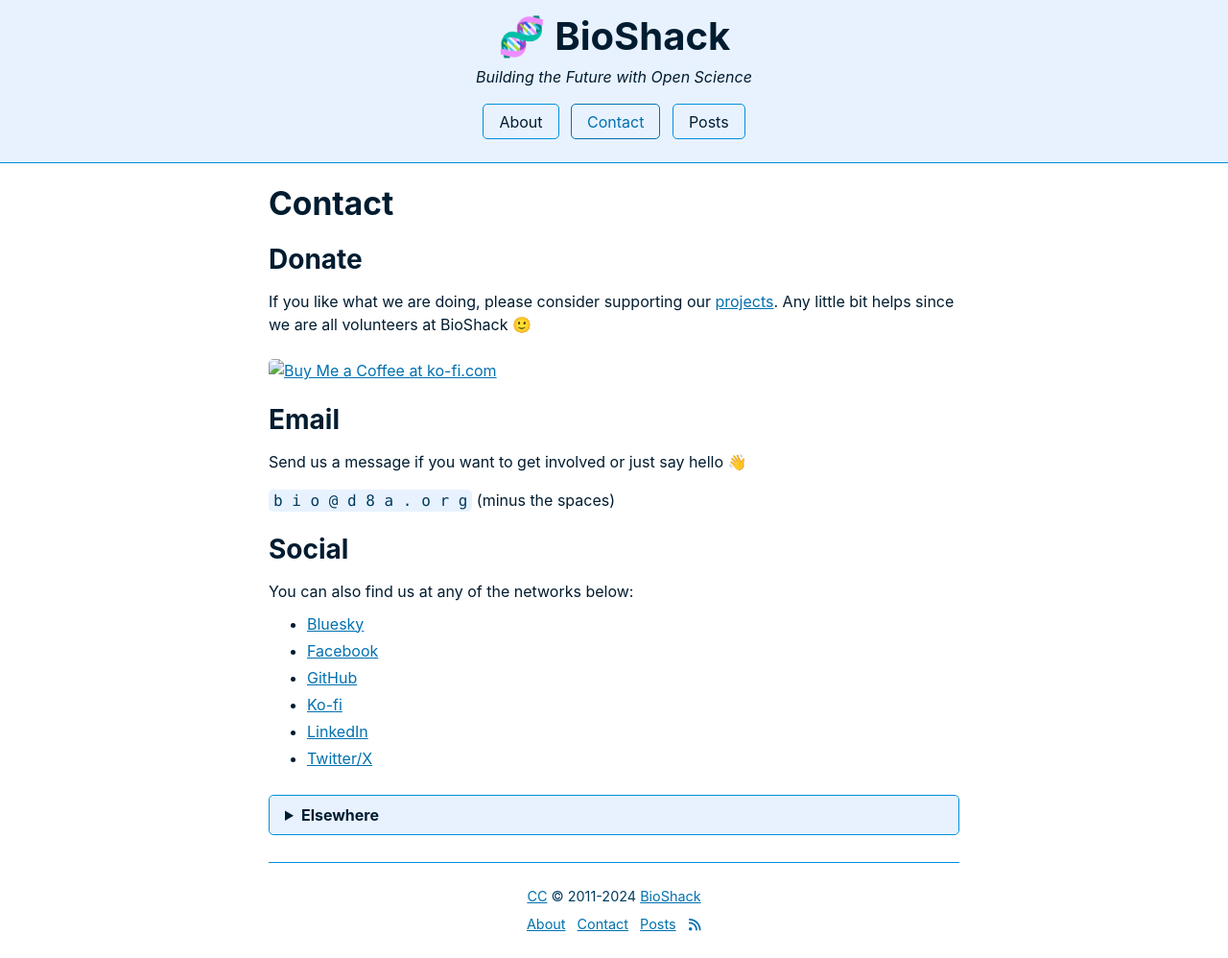
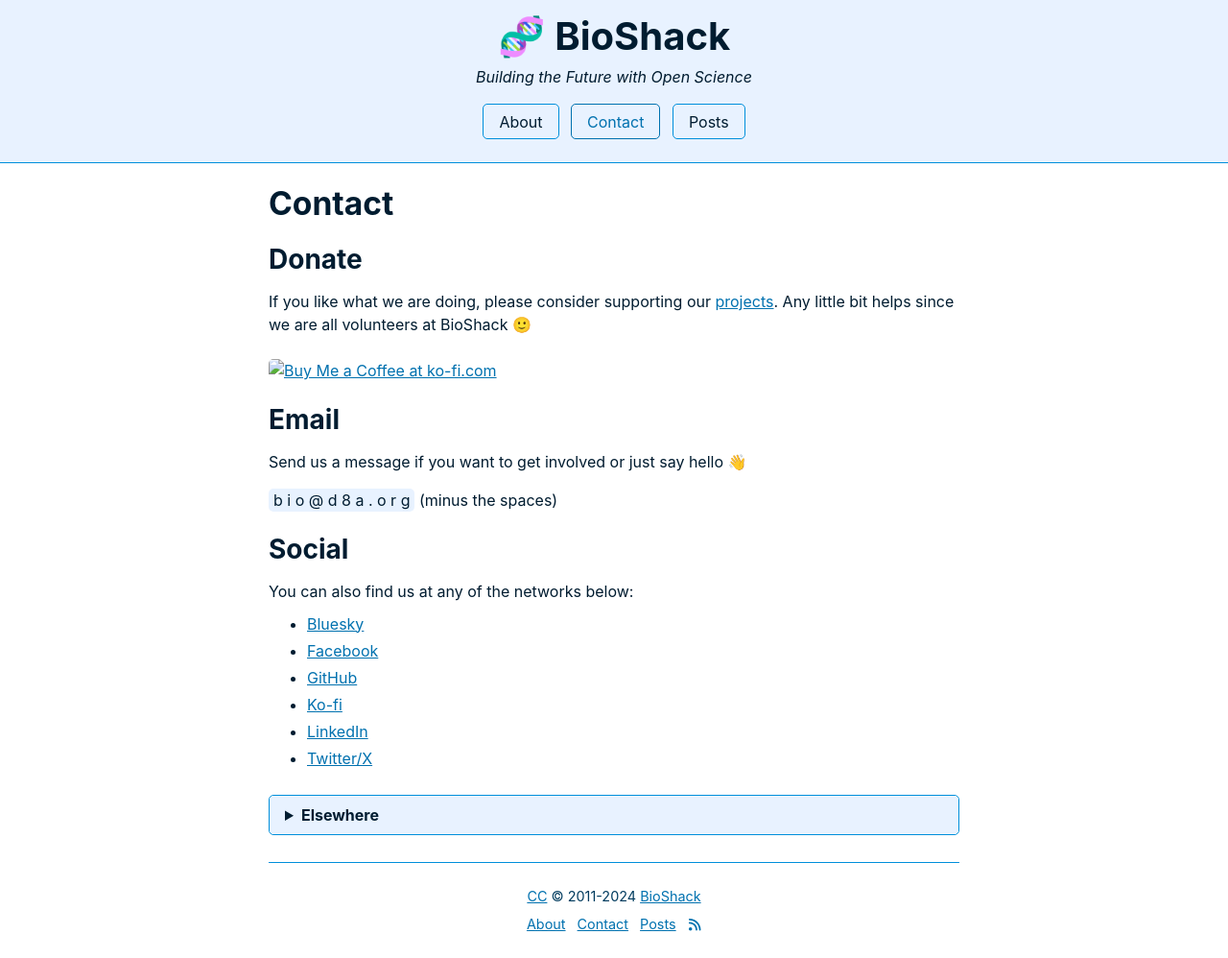
Before and after one commit to megdna/pond, a Jekyll site: the page built from pages/contact.md, in a window 1280 px wide. Shown: the whole page at 96% size. Built offline with Jekyll 4.4.1, drawn with Linux system fonts in a browser that asks for light colours.

Commit message:
Update contact.md

```diff
--- a/pages/contact.md
+++ b/pages/contact.md
@@ -7,13 +7,13 @@
 
 If you like what we are doing, please consider supporting our <a href="{{ site.baseurl }}/posts">projects</a>. Any little bit helps since we are all volunteers at BioShack 🙂
 
-<a href='https://ko-fi.com/Z8Z2CP38V' target='_blank'><img height='36' style='border:0px;height:36px;' src='https://storage.ko-fi.com/cdn/kofi1.png?v=3' border='0' alt='Buy Me a Coffee at ko-fi.com' /></a>
+<a href='https://ko-fi.com/Z8Z2CP38V' target='_blank'><img height='36' style='border:0px;height:36px;' src='https://storage.ko-fi.com/cdn/kofi5.png?v=3' border='0' alt='Buy Me a Coffee at ko-fi.com' /></a>
 
 <h3 id="email">Email <a class="anchor" href="#email">#</a></h3>
 
 Send us a message if you want to get involved or just say hello 👋
 
-<code>b i o @ d 8 a . o r g</code> (minus the spaces)
+<mark>b i o @ d 8 a . o r g</mark> (minus the spaces)
 
 <h3 id="social">Social <a class="anchor" href="#social">#</a></h3>
 
```
